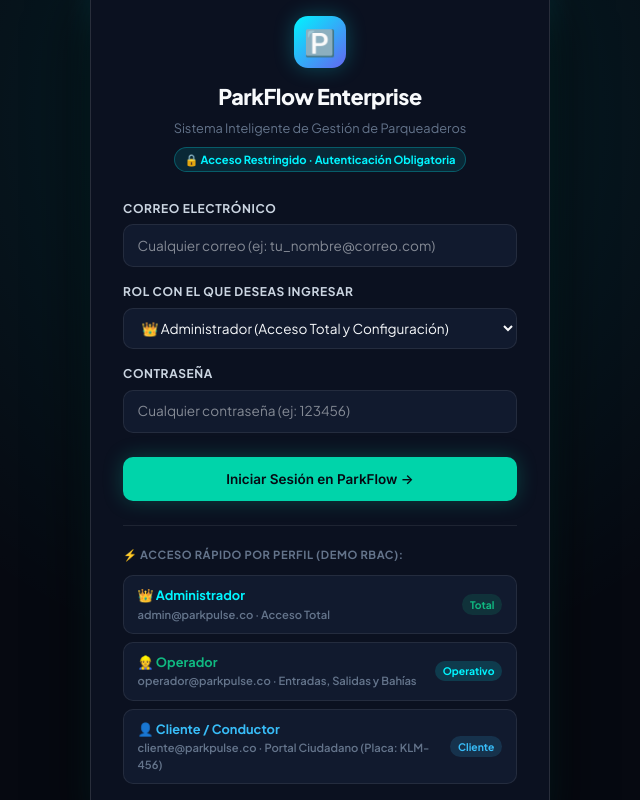
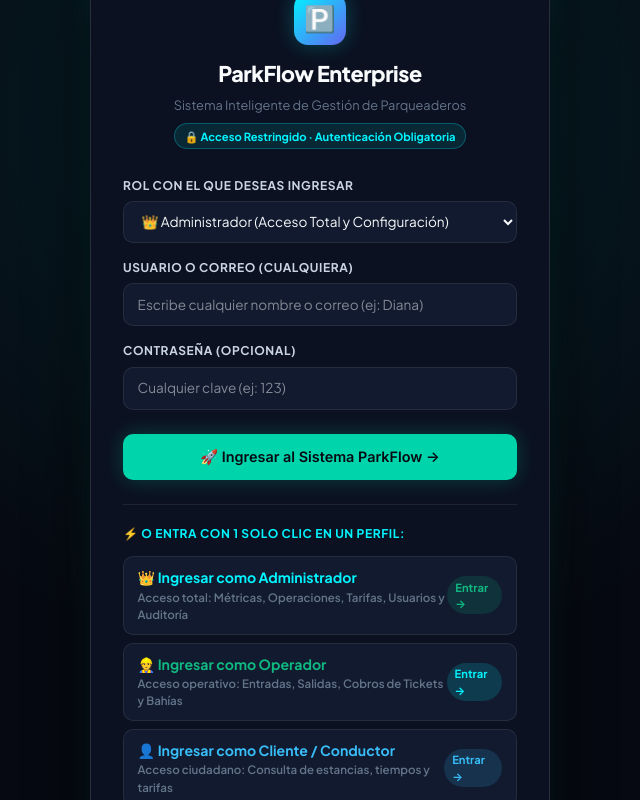
Before and after one commit to Diana-Katerine/ParkFlow, a React (Vite) app: page / in a window 1280 px wide. Shown: the top 800 px of the page, without its empty margins (320-960 px from the left). Built offline with nearby package versions, Linux system fonts and the light colour scheme; no server answers.

Commit message:
fix(login): resolve JavaScript syntax error and enable universal 1-click & custom login for all roles

```diff
--- a/frontend/index.html
+++ b/frontend/index.html
@@ -29,12 +29,8 @@
             </div>
 
             <!-- Login Form -->
-            <form id="authLoginForm" onsubmit="handleAuthSubmit(event)">
+            <form id="authLoginForm" onsubmit="event.preventDefault(); handleAuthSubmit(event);">
                 <div class="auth-form-group">
-                    <label class="auth-label">Correo Electrónico</label>
-                    <input type="email" id="authInputEmail" class="auth-input" placeholder="Cualquier correo (ej: tu_nombre@correo.com)" required autocomplete="email">
-                </div>
-                                <div class="auth-form-group">
                     <label class="auth-label">Rol con el que deseas ingresar</label>
                     <select id="authInputRole" class="auth-input" style="cursor:pointer; background:var(--bg-surface-elevated); color:var(--text-heading);">
                         <option value="Administrador">👑 Administrador (Acceso Total y Configuración)</option>
@@ -43,42 +39,46 @@
                     </select>
                 </div>
                 <div class="auth-form-group">
-                    <label class="auth-label">Contraseña</label>
-                    <input type="password" id="authInputPassword" class="auth-input" placeholder="Cualquier contraseña (ej: 123456)" required autocomplete="current-password">
+                    <label class="auth-label">Usuario o Correo (Cualquiera)</label>
+                    <input type="text" id="authInputEmail" class="auth-input" placeholder="Escribe cualquier nombre o correo (ej: Diana)">
                 </div>
-                <button type="submit" class="btn btn-primary" style="width:100%; margin-top:0.5rem; padding:0.75rem;">
-                    Iniciar Sesión en ParkFlow →
+                <div class="auth-form-group">
+                    <label class="auth-label">Contraseña (Opcional)</label>
+                    <input type="password" id="authInputPassword" class="auth-input" placeholder="Cualquier clave (ej: 123)">
+                </div>
+                <button type="button" class="btn btn-primary" onclick="handleAuthSubmit(event)" style="width:100%; margin-top:0.5rem; padding:0.75rem; font-size:0.9rem;">
+                    🚀 Ingresar al Sistema ParkFlow →
                 </button>
             </form>
 
             <!-- Quick Demo Login Selection by Role -->
             <div class="auth-quick-cards">
-                <div style="font-size:0.7rem; color:var(--text-muted); text-transform:uppercase; font-weight:700; letter-spacing:0.05em; margin-bottom:0.25rem;">
-                    ⚡ Acceso Rápido por Perfil (Demo RBAC):
+                <div style="font-size:0.75rem; color:var(--primary); text-transform:uppercase; font-weight:700; letter-spacing:0.05em; margin-bottom:0.35rem;">
+                    ⚡ O entra con 1 solo clic en un perfil:
                 </div>
 
-                <button type="button" class="quick-role-btn" onclick="quickLogin('admin@parkpulse.co')">
+                <button type="button" class="quick-role-btn" onclick="quickLogin('Administrador')">
                     <div>
-                        <div style="font-weight:700; color:var(--primary);">👑 Administrador</div>
-                        <div style="font-size:0.7rem; color:var(--text-muted);">admin@parkpulse.co · Acceso Total</div>
+                        <div style="font-weight:700; color:var(--primary); font-size:0.88rem;">👑 Ingresar como Administrador</div>
+                        <div style="font-size:0.72rem; color:var(--text-muted);">Acceso total: Métricas, Operaciones, Tarifas, Usuarios y Auditoría</div>
                     </div>
-                    <span class="role-badge-tag pill-emerald" style="font-size:0.65rem;">Total</span>
+                    <span class="role-badge-tag pill-emerald" style="font-size:0.7rem;">Entrar →</span>
                 </button>
 
-                <button type="button" class="quick-role-btn" onclick="quickLogin('operador@parkpulse.co')">
+                <button type="button" class="quick-role-btn" onclick="quickLogin('Operador')">
                     <div>
-                        <div style="font-weight:700; color:var(--emerald);">👷 Operador</div>
-                        <div style="font-size:0.7rem; color:var(--text-muted);">operador@parkpulse.co · Entradas, Salidas y Bahías</div>
+                        <div style="font-weight:700; color:var(--emerald); font-size:0.88rem;">👷 Ingresar como Operador</div>
+                        <div style="font-size:0.72rem; color:var(--text-muted);">Acceso operativo: Entradas, Salidas, Cobros de Tickets y Bahías</div>
                     </div>
-                    <span class="role-badge-tag pill-primary" style="font-size:0.65rem;">Operativo</span>
+                    <span class="role-badge-tag pill-primary" style="font-size:0.7rem;">Entrar →</span>
                 </button>
 
-                <button type="button" class="quick-role-btn" onclick="quickLogin('cliente@parkpulse.co')">
+                <button type="button" class="quick-role-btn" onclick="quickLogin('Cliente')">
                     <div>
-                        <div style="font-weight:700; color:#38bdf8;">👤 Cliente / Conductor</div>
-                        <div style="font-size:0.7rem; color:var(--text-muted);">cliente@parkpulse.co · Portal Ciudadano (Placa: KLM-456)</div>
+                        <div style="font-weight:700; color:#38bdf8; font-size:0.88rem;">👤 Ingresar como Cliente / Conductor</div>
+                        <div style="font-size:0.72rem; color:var(--text-muted);">Acceso ciudadano: Consulta de estancias, tiempos y tarifas</div>
                     </div>
-                    <span class="role-badge-tag" style="background:rgba(56,189,248,0.15); color:#38bdf8; font-size:0.65rem;">Cliente</span>
+                    <span class="role-badge-tag" style="background:rgba(56,189,248,0.15); color:#38bdf8; font-size:0.7rem;">Entrar →</span>
                 </button>
             </div>
         </div>
--- a/frontend/js/app.js
+++ b/frontend/js/app.js
@@ -96,18 +96,41 @@
         loginUserSuccess(customUser);
     }
 
-    function quickLogin(email) {
-        const match = REGISTERED_ACCOUNTS.find(a => a.email.toLowerCase() === email.toLowerCase());
-        if (match) {
-            loginUserSuccess(match);
+    function quickLogin(roleOrEmail) {
+        let account = null;
+        if (roleOrEmail === 'Administrador' || roleOrEmail.includes('admin')) {
+            account = {
+                email: 'admin@parkpulse.co',
+                password: 'admin',
+                nombre: 'Alejandro Vargas (Admin)',
+                rol: 'Administrador',
+                placa: null
+            };
+        } else if (roleOrEmail === 'Operador' || roleOrEmail.includes('operador')) {
+            account = {
+                email: 'operador@parkpulse.co',
+                password: 'oper',
+                nombre: 'Camila Mendoza (Operador)',
+                rol: 'Operador',
+                placa: null
+            };
+        } else if (roleOrEmail === 'Cliente' || roleOrEmail.includes('cliente')) {
+            account = {
+                email: 'cliente@parkpulse.co',
+                password: 'cliente',
+                nombre: 'Diana K. Pérez (Cliente)',
+                rol: 'Cliente',
+                placa: 'KLM-456'
+            };
         } else {
-            loginUserSuccess({
-                email: email,
+            account = {
+                email: roleOrEmail || 'usuario@parkflow.com',
                 password: '123',
                 nombre: 'Usuario ParkFlow',
                 rol: 'Administrador'
-            });
+            };
         }
+        loginUserSuccess(account);
     }
 
     function loginUserSuccess(account) {
@@ -150,17 +173,16 @@
 
         showAuthScreen();
         showRbacToast('Sesión cerrada. Acceso al sistema bloqueado.', true);
-    } catch (e) {}
+    }
 
-        // Limpiar inputs
-        const emailInput = document.getElementById('authInputEmail');
-        const passInput = document.getElementById('authInputPassword');
-        if (emailInput) emailInput.value = '';
-        if (passInput) passInput.value = '';
-
-        showAuthScreen();
-        showRbacToast('Sesión cerrada. Acceso al sistema bloqueado.', true);
-    }
+    // Exponer funciones globales al objeto window para llamadas inline
+    window.quickLogin = quickLogin;
+    window.handleAuthSubmit = handleAuthSubmit;
+    window.handleLogout = handleLogout;
+    window.loginUserSuccess = loginUserSuccess;
+    window.checkAuthSession = checkAuthSession;
+    window.hideAuthScreen = hideAuthScreen;
+    window.showAuthScreen = showAuthScreen;
 
     const API_BASE = (window.location.protocol === 'file:')
         ? 'http://localhost/parkflow/api'
@@ -417,11 +439,6 @@
         const config = RBAC_RULES[role] || RBAC_RULES['Administrador'];
         switchSaasView(config.defaultView);
         showRbacToast(`Sesión cambiada a: <strong>${role}</strong> (${config.badge}). Permisos ajustados.`, false);
-    } else if (role === 'Operador') {
-            switchSaasView('view-operations');
-        } else {
-            switchSaasView('view-overview');
-        }
     }
 
     // 1. Sincronización completa con MySQL vía API PHP
@@ -1047,6 +1064,7 @@
 
     // Inicializar al cargar el DOM
     window.addEventListener('DOMContentLoaded', () => {
+        checkAuthSession();
         syncAllFromDatabase();
         // Polling cada 12 segundos para actualizar métricas en vivo
         setInterval(syncAllFromDatabase, 12000);
--- a/index.html
+++ b/index.html
@@ -1193,12 +1193,8 @@
             </div>
 
             <!-- Login Form -->
-            <form id="authLoginForm" onsubmit="handleAuthSubmit(event)">
+            <form id="authLoginForm" onsubmit="event.preventDefault(); handleAuthSubmit(event);">
                 <div class="auth-form-group">
-                    <label class="auth-label">Correo Electrónico</label>
-                    <input type="email" id="authInputEmail" class="auth-input" placeholder="Cualquier correo (ej: tu_nombre@correo.com)" required autocomplete="email">
-                </div>
-                                <div class="auth-form-group">
                     <label class="auth-label">Rol con el que deseas ingresar</label>
                     <select id="authInputRole" class="auth-input" style="cursor:pointer; background:var(--bg-surface-elevated); color:var(--text-heading);">
                         <option value="Administrador">👑 Administrador (Acceso Total y Configuración)</option>
@@ -1207,42 +1203,46 @@
                     </select>
                 </div>
                 <div class="auth-form-group">
-                    <label class="auth-label">Contraseña</label>
-                    <input type="password" id="authInputPassword" class="auth-input" placeholder="Cualquier contraseña (ej: 123456)" required autocomplete="current-password">
-                </div>
-                <button type="submit" class="btn btn-primary" style="width:100%; margin-top:0.5rem; padding:0.75rem;">
-                    Iniciar Sesión en ParkFlow →
+                    <label class="auth-label">Usuario o Correo (Cualquiera)</label>
+                    <input type="text" id="authInputEmail" class="auth-input" placeholder="Escribe cualquier nombre o correo (ej: Diana)">
+                </div>
+                <div class="auth-form-group">
+                    <label class="auth-label">Contraseña (Opcional)</label>
+                    <input type="password" id="authInputPassword" class="auth-input" placeholder="Cualquier clave (ej: 123)">
+                </div>
+                <button type="button" class="btn btn-primary" onclick="handleAuthSubmit(event)" style="width:100%; margin-top:0.5rem; padding:0.75rem; font-size:0.9rem;">
+                    🚀 Ingresar al Sistema ParkFlow →
                 </button>
             </form>
 
             <!-- Quick Demo Login Selection by Role -->
             <div class="auth-quick-cards">
-                <div style="font-size:0.7rem; color:var(--text-muted); text-transform:uppercase; font-weight:700; letter-spacing:0.05em; margin-bottom:0.25rem;">
-                    ⚡ Acceso Rápido por Perfil (Demo RBAC):
-                </div>
-
-                <button type="button" class="quick-role-btn" onclick="quickLogin('admin@parkpulse.co')">
+                <div style="font-size:0.75rem; color:var(--primary); text-transform:uppercase; font-weight:700; letter-spacing:0.05em; margin-bottom:0.35rem;">
+                    ⚡ O entra con 1 solo clic en un perfil:
+                </div>
+
+                <button type="button" class="quick-role-btn" onclick="quickLogin('Administrador')">
                     <div>
-                        <div style="font-weight:700; color:var(--primary);">👑 Administrador</div>
-                        <div style="font-size:0.7rem; color:var(--text-muted);">admin@parkpulse.co · Acceso Total</div>
+                        <div style="font-weight:700; color:var(--primary); font-size:0.88rem;">👑 Ingresar como Administrador</div>
+                        <div style="font-size:0.72rem; color:var(--text-muted);">Acceso total: Métricas, Operaciones, Tarifas, Usuarios y Auditoría</div>
                     </div>
-                    <span class="role-badge-tag pill-emerald" style="font-size:0.65rem;">Total</span>
+                    <span class="role-badge-tag pill-emerald" style="font-size:0.7rem;">Entrar →</span>
                 </button>
 
-                <button type="button" class="quick-role-btn" onclick="quickLogin('operador@parkpulse.co')">
+                <button type="button" class="quick-role-btn" onclick="quickLogin('Operador')">
                     <div>
-                        <div style="font-weight:700; color:var(--emerald);">👷 Operador</div>
-                        <div style="font-size:0.7rem; color:var(--text-muted);">operador@parkpulse.co · Entradas, Salidas y Bahías</div>
+                        <div style="font-weight:700; color:var(--emerald); font-size:0.88rem;">👷 Ingresar como Operador</div>
+                        <div style="font-size:0.72rem; color:var(--text-muted);">Acceso operativo: Entradas, Salidas, Cobros de Tickets y Bahías</div>
                     </div>
-                    <span class="role-badge-tag pill-primary" style="font-size:0.65rem;">Operativo</span>
+                    <span class="role-badge-tag pill-primary" style="font-size:0.7rem;">Entrar →</span>
                 </button>
 
-                <button type="button" class="quick-role-btn" onclick="quickLogin('cliente@parkpulse.co')">
+                <button type="button" class="quick-role-btn" onclick="quickLogin('Cliente')">
                     <div>
-                        <div style="font-weight:700; color:#38bdf8;">👤 Cliente / Conductor</div>
-                        <div style="font-size:0.7rem; color:var(--text-muted);">cliente@parkpulse.co · Portal Ciudadano (Placa: KLM-456)</div>
+                        <div style="font-weight:700; color:#38bdf8; font-size:0.88rem;">👤 Ingresar como Cliente / Conductor</div>
+                        <div style="font-size:0.72rem; color:var(--text-muted);">Acceso ciudadano: Consulta de estancias, tiempos y tarifas</div>
                     </div>
-                    <span class="role-badge-tag" style="background:rgba(56,189,248,0.15); color:#38bdf8; font-size:0.65rem;">Cliente</span>
+                    <span class="role-badge-tag" style="background:rgba(56,189,248,0.15); color:#38bdf8; font-size:0.7rem;">Entrar →</span>
                 </button>
             </div>
         </div>
@@ -2098,18 +2098,41 @@
         loginUserSuccess(customUser);
     }
 
-    function quickLogin(email) {
-        const match = REGISTERED_ACCOUNTS.find(a => a.email.toLowerCase() === email.toLowerCase());
-        if (match) {
-            loginUserSuccess(match);
+    function quickLogin(roleOrEmail) {
+        let account = null;
+        if (roleOrEmail === 'Administrador' || roleOrEmail.includes('admin')) {
+            account = {
+                email: 'admin@parkpulse.co',
+                password: 'admin',
+                nombre: 'Alejandro Vargas (Admin)',
+                rol: 'Administrador',
+                placa: null
+            };
+        } else if (roleOrEmail === 'Operador' || roleOrEmail.includes('operador')) {
+            account = {
+                email: 'operador@parkpulse.co',
+                password: 'oper',
+                nombre: 'Camila Mendoza (Operador)',
+                rol: 'Operador',
+                placa: null
+            };
+        } else if (roleOrEmail === 'Cliente' || roleOrEmail.includes('cliente')) {
+            account = {
+                email: 'cliente@parkpulse.co',
+                password: 'cliente',
+                nombre: 'Diana K. Pérez (Cliente)',
+                rol: 'Cliente',
+                placa: 'KLM-456'
+            };
         } else {
-            loginUserSuccess({
-                email: email,
+            account = {
+                email: roleOrEmail || 'usuario@parkflow.com',
                 password: '123',
                 nombre: 'Usuario ParkFlow',
                 rol: 'Administrador'
-            });
-        }
+            };
+        }
+        loginUserSuccess(account);
     }
 
     function loginUserSuccess(account) {
@@ -2152,17 +2175,16 @@
 
         showAuthScreen();
         showRbacToast('Sesión cerrada. Acceso al sistema bloqueado.', true);
-    } catch (e) {}
-
-        // Limpiar inputs
-        const emailInput = document.getElementById('authInputEmail');
-        const passInput = document.getElementById('authInputPassword');
-        if (emailInput) emailInput.value = '';
-        if (passInput) passInput.value = '';
-
-        showAuthScreen();
-        showRbacToast('Sesión cerrada. Acceso al sistema bloqueado.', true);
-    }
+    }
+
+    // Exponer funciones globales al objeto window para llamadas inline
+    window.quickLogin = quickLogin;
+    window.handleAuthSubmit = handleAuthSubmit;
+    window.handleLogout = handleLogout;
+    window.loginUserSuccess = loginUserSuccess;
+    window.checkAuthSession = checkAuthSession;
+    window.hideAuthScreen = hideAuthScreen;
+    window.showAuthScreen = showAuthScreen;
 
     const API_BASE = (window.location.protocol === 'file:')
         ? 'http://localhost/parkflow/api'
@@ -2419,11 +2441,6 @@
         const config = RBAC_RULES[role] || RBAC_RULES['Administrador'];
         switchSaasView(config.defaultView);
         showRbacToast(`Sesión cambiada a: <strong>${role}</strong> (${config.badge}). Permisos ajustados.`, false);
-    } else if (role === 'Operador') {
-            switchSaasView('view-operations');
-        } else {
-            switchSaasView('view-overview');
-        }
     }
 
     // 1. Sincronización completa con MySQL vía API PHP
@@ -3049,6 +3066,7 @@
 
     // Inicializar al cargar el DOM
     window.addEventListener('DOMContentLoaded', () => {
+        checkAuthSession();
         syncAllFromDatabase();
         // Polling cada 12 segundos para actualizar métricas en vivo
         setInterval(syncAllFromDatabase, 12000);
```
Also changed, not shown: 1 other file (tests, documents, lock files or other folders).
